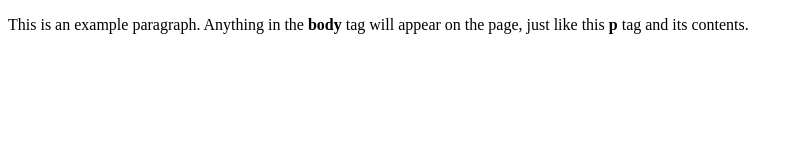
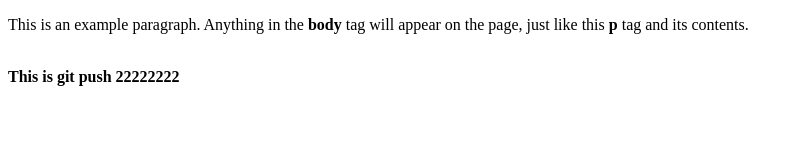
Before and after one commit to freemundo/bollox, a plain HTML site: page index.html in a window 1280 px wide. Shown: the whole page, without its empty margins (0-800 px from the left). Drawn offline with Linux system fonts and the light colour scheme.

Commit message:
second push

```diff
--- a/index.html
+++ b/index.html
@@ -5,5 +5,7 @@
   </head>
   <body>
     <p>This is an example paragraph. Anything in the <strong>body</strong> tag will appear on the page, just like this <strong>p</strong> tag and its contents.</p>
+    <br>
+    <strong> This is git push 22222222</strong>
   </body>
 </html>
```
